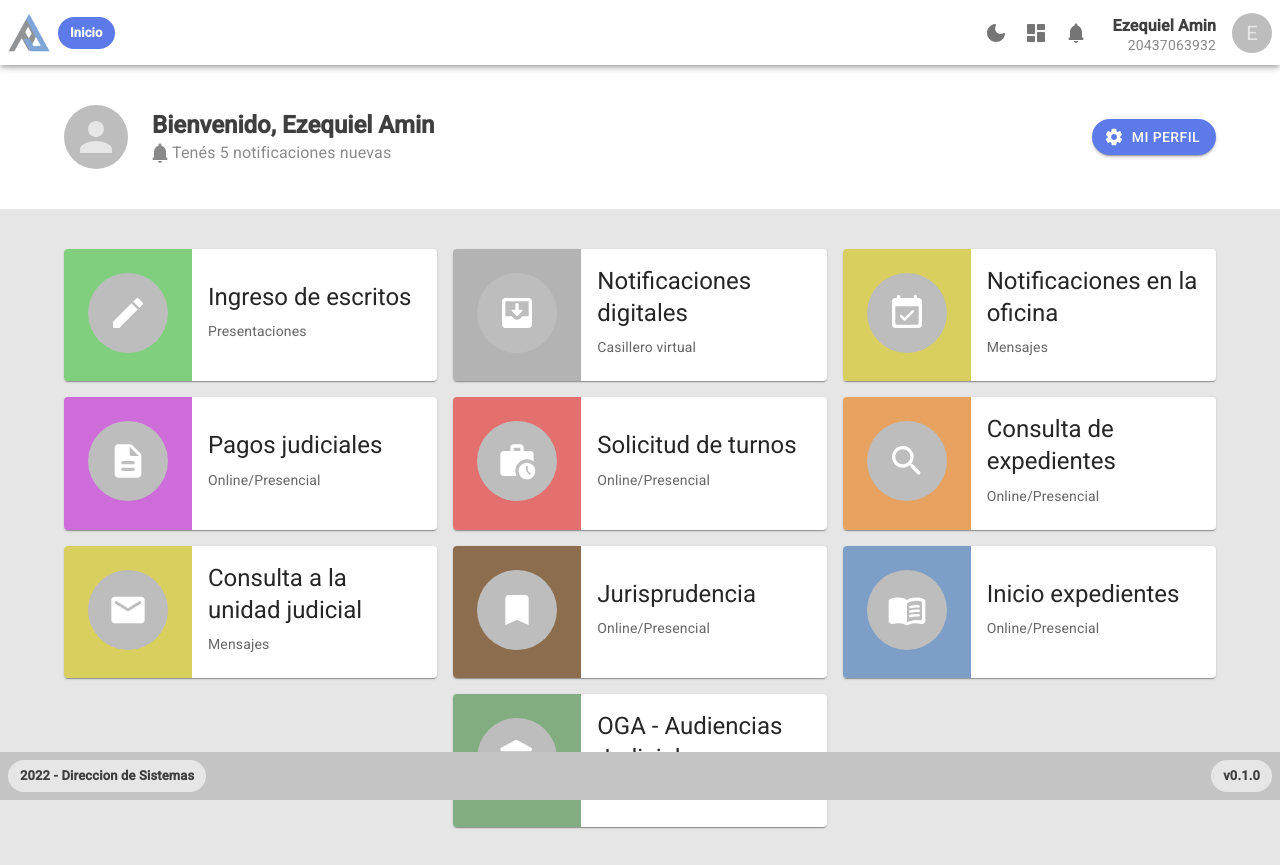
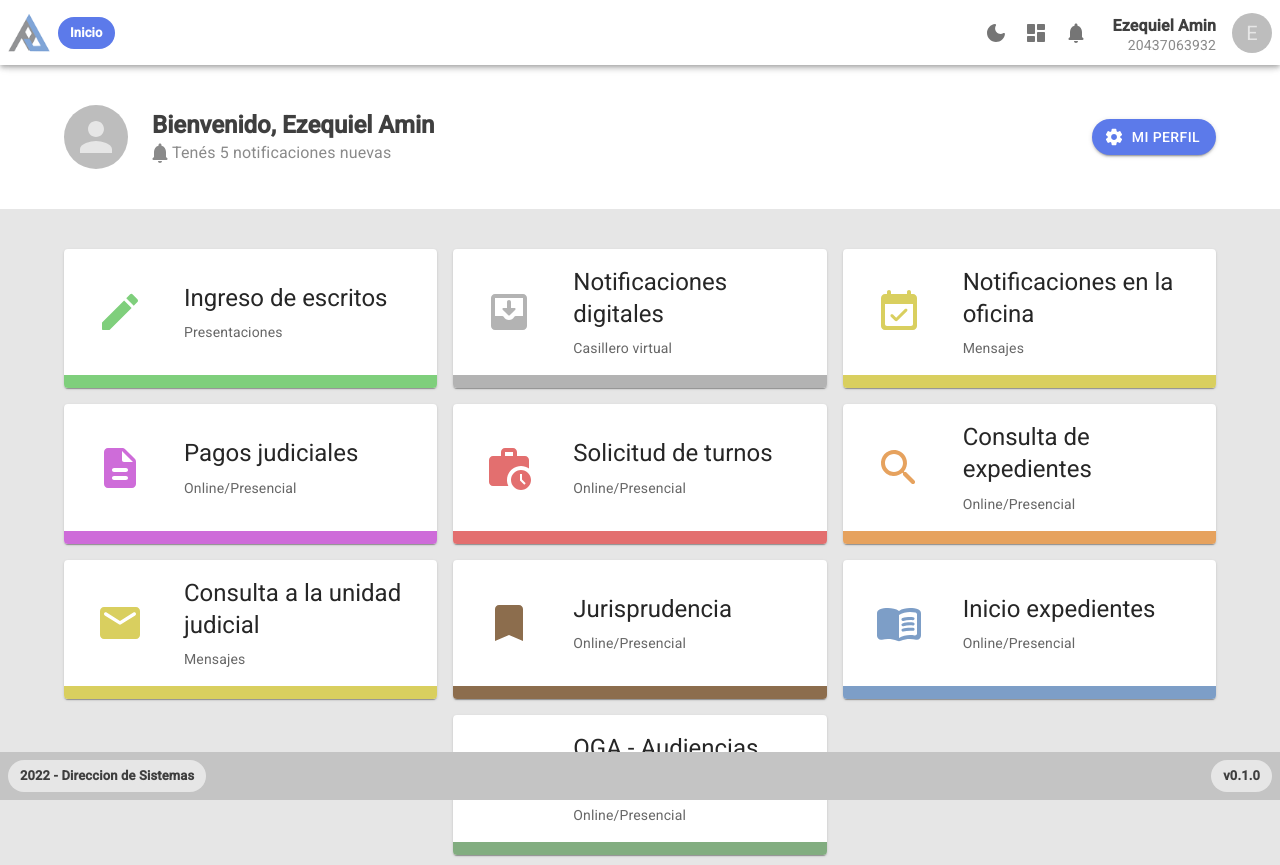
Before and after one commit to ezeamin/portal-sae-new, a React (Create React App) app: page / in a window 1280 px wide. Built offline with nearby package versions, Linux system fonts and the light colour scheme.

Commit message:
alternativa 1

```diff
--- /dev/null
+++ b/src/components/Home/Modules/ModuleCard.jsx
@@ -0,0 +1,53 @@
+import {
+  Avatar,
+  Box,
+  Card,
+  CardActionArea,
+  CardContent,
+  Stack,
+  Typography,
+} from '@mui/material';
+
+const ModuleCard = (props) => {
+  const { module } = props;
+
+  return (
+    <Card sx={{ height: '100%', backgroundColor: 'whiteDarkMode.main' }}>
+      <CardActionArea sx={{ height: '100%' }}>
+        <Stack sx={{ height: '100%' }}>
+          <CardContent sx={{ height: '100%' }}>
+            <Stack direction='row' alignItems='center' sx={{ height: '100%' }}>
+              <Avatar
+                sx={{
+                  width: '5rem',
+                  height: '5rem',
+                  mr: 3,
+                  color: module.color,
+                  backgroundColor: '#fff',
+                }}
+              >
+                {module.icon}
+              </Avatar>
+              <Stack justifyContent='center'>
+                <Typography gutterBottom variant='h5' component='h5'>
+                  {module.name}
+                </Typography>
+                <Typography variant='body2' color='text.secondary'>
+                  {module.description}
+                </Typography>
+              </Stack>
+            </Stack>
+          </CardContent>
+          <Box
+            sx={{
+              height: '15px',
+              backgroundColor: module.color,
+            }}
+          ></Box>
+        </Stack>
+      </CardActionArea>
+    </Card>
+  );
+};
+
+export default ModuleCard;
--- a/src/views/Home/Modules/ModuleList.jsx
+++ b/src/components/Home/Modules/ModuleList.jsx
@@ -2,7 +2,7 @@ import { Container, Grid } from '@mui/material';
 import React from 'react';
 import ModuleCard from './ModuleCard';
 
-import modules from '../data/modules';
+import modules from '../../../views/Home/data/modules';
 
 const ModuleList = () => {
   return (
--- a/src/views/Home/Home.jsx
+++ b/src/views/Home/Home.jsx
@@ -1,7 +1,7 @@
 import { useSelector } from 'react-redux';
 
-import Header from './Header';
-import ModuleList from './Modules/ModuleList';
+import Header from '../../components/Home/Header';
+import ModuleList from '../../components/Home/Modules/ModuleList';
 
 const Home = () => {
   const user = useSelector((state) => state.globalData.user);
--- a/src/views/Home/Modules/ModuleCard.jsx
+++ /dev/null
@@ -1,51 +0,0 @@
-import {
-  Avatar,
-  Box,
-  Card,
-  CardActionArea,
-  CardContent,
-  Stack,
-  Typography,
-} from '@mui/material';
-
-const ModuleCard = (props) => {
-  const { module } = props;
-
-  return (
-    <Card sx={{ height: '100%', backgroundColor: 'whiteDarkMode.main' }}>
-      <CardActionArea sx={{ height: '100%' }}>
-        <Stack direction='row' sx={{ height: '100%' }}>
-          <Box
-            sx={{
-              p: 3,
-              backgroundColor: module.color,
-            }}
-          >
-            <Stack direction='row' alignItems='center' justifyContent='center'>
-              <Avatar
-                sx={{
-                  width: '5rem',
-                  height: '5rem',
-                }}
-              >
-                {module.icon}
-              </Avatar>
-            </Stack>
-          </Box>
-          <CardContent>
-            <Stack justifyContent='center' sx={{height: "100%"}}>
-              <Typography gutterBottom variant='h5' component='h5'>
-                {module.name}
-              </Typography>
-              <Typography variant='body2' color='text.secondary'>
-                {module.description}
-              </Typography>
-            </Stack>
-          </CardContent>
-        </Stack>
-      </CardActionArea>
-    </Card>
-  );
-};
-
-export default ModuleCard;
--- a/src/views/Home/data/modules.js
+++ b/src/views/Home/data/modules.js
@@ -11,8 +11,7 @@ import AccountBalanceRoundedIcon from '@mui/icons-material/AccountBalanceRounded
 
 const iconsConfig = {
   sx: {
-    fontSize: '2.5rem',
-    color: '#fff',
+    fontSize: '3rem',
   },
 };
 
```
Also changed, not shown: src/components/Home/Header.jsx (renamed from src/views/Home/Header.jsx).
